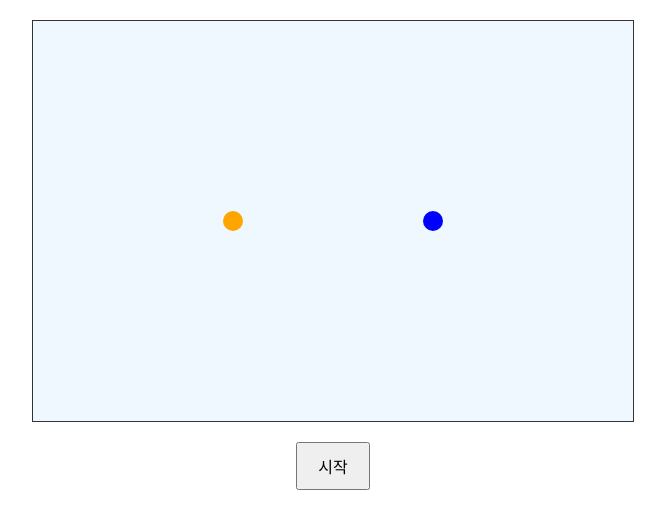
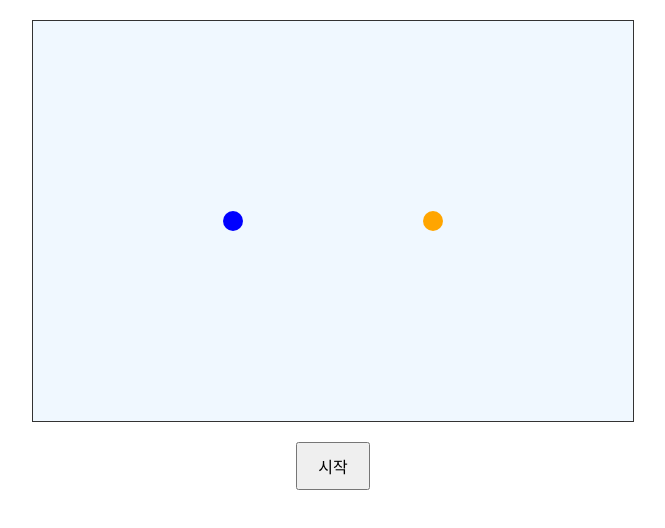
Before and after one commit to hyun628/bandaifu, a plain HTML site: page index.html in a window 1280 px wide. Shown: the whole page, without its empty margins (307-972 px from the left). Drawn offline with Linux system fonts and the light colour scheme.

Commit message:
Update index.html

```diff
--- a/index.html
+++ b/index.html
@@ -27,8 +27,8 @@
     const ctx = canvas.getContext("2d");
 
     const positiveCharges = [
-      { x: 200, y: 200, q: -2e-6 },
-      { x: 400, y: 200, q: 2e-6 }
+      { x: 200, y: 200, q: +2e-6 },
+      { x: 400, y: 200, q: -2e-6 }
     ];
 
     let particle = {
```
